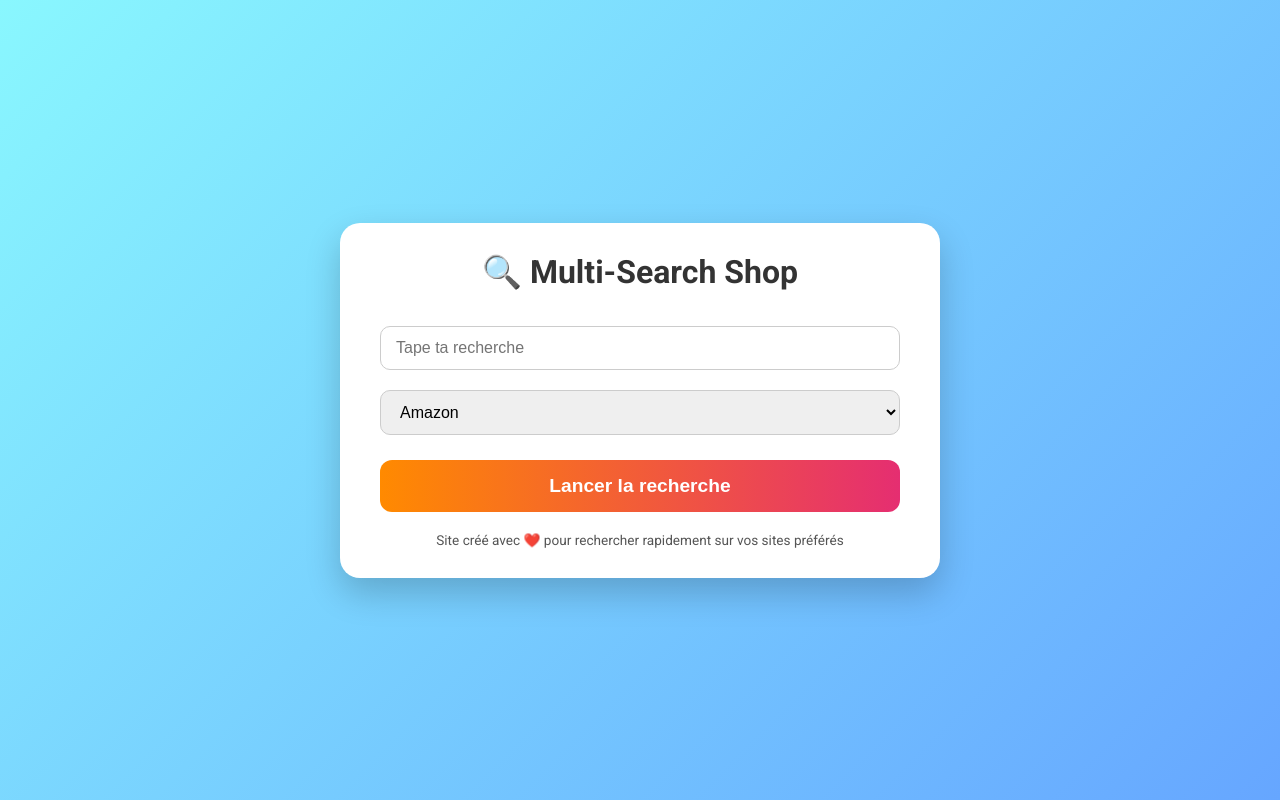
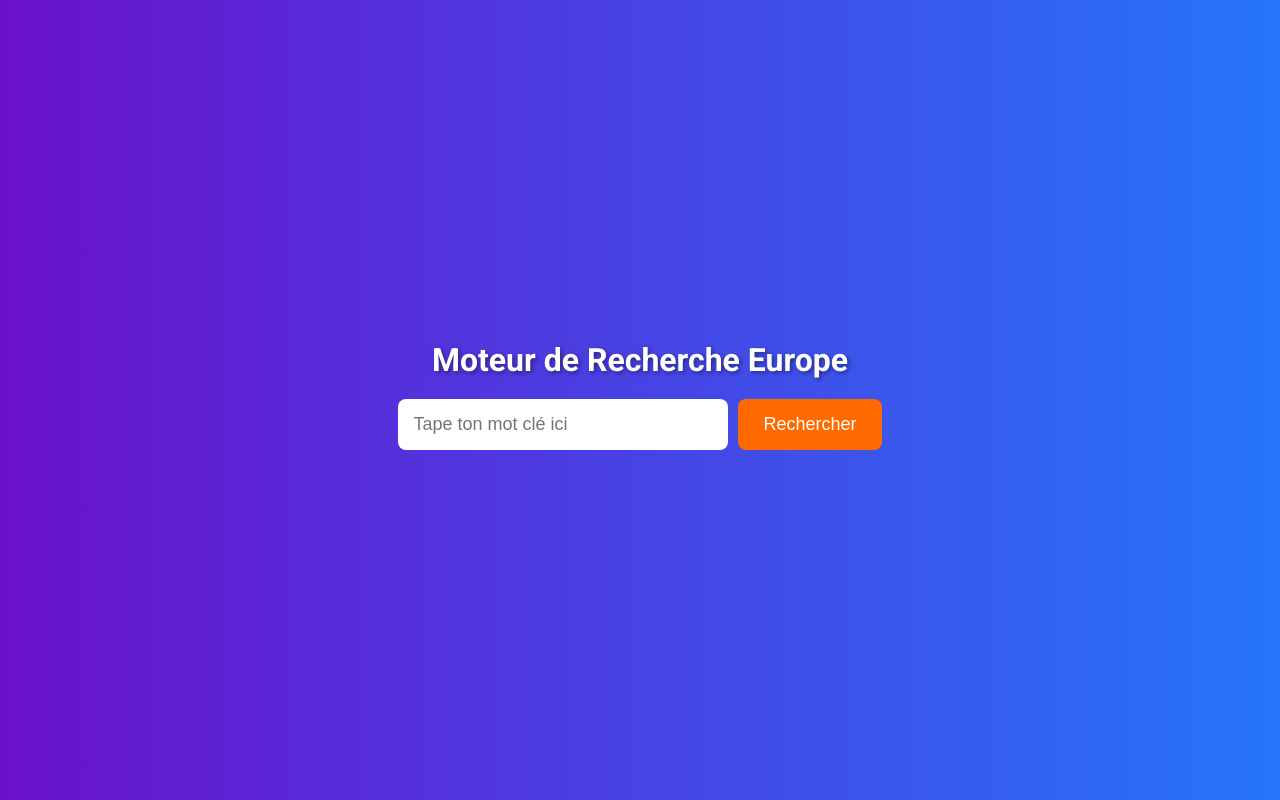
Before and after one commit to Tayzen-ItsMe/Multi-Search, a plain HTML site: page index.html in a window 1280 px wide. Drawn offline with Linux system fonts and the light colour scheme.

Commit message:
index.html

```diff
--- a/index.html
+++ b/index.html
@@ -2,127 +2,119 @@
 <html lang="fr">
 <head>
     <meta charset="UTF-8">
-  <title>Multi-Search Shop</title>
+    <meta name="viewport" content="width=device-width, initial-scale=1.0">
+    <title>Moteur de Recherche Europe</title>
     <link href="https://fonts.googleapis.com/css2?family=Roboto:wght@400;700&display=swap" rel="stylesheet">
     <style>
-    /* Reset & global */
-    * { box-sizing: border-box; margin: 0; padding: 0; }
         body {
             font-family: 'Roboto', sans-serif;
-      background: linear-gradient(135deg, #89f7fe, #66a6ff);
-      min-height: 100vh;
+            background: linear-gradient(to right, #6a11cb, #2575fc);
+            margin: 0;
+            padding: 0;
             display: flex;
+            flex-direction: column;
             align-items: center;
             justify-content: center;
-      padding: 20px;
+            min-height: 100vh;
+            color: #fff;
         }
-
-    /* Container */
-    .container {
-      background: white;
-      padding: 30px 40px;
-      border-radius: 20px;
-      box-shadow: 0 15px 35px rgba(0,0,0,0.2);
-      max-width: 600px;
-      width: 100%;
+        h1 {
+            margin-bottom: 20px;
+            text-shadow: 2px 2px 4px rgba(0,0,0,0.4);
+        }
+        .search-container {
+            display: flex;
+            gap: 10px;
+            margin-bottom: 30px;
+        }
+        input[type="text"] {
+            padding: 15px;
+            font-size: 18px;
+            border: none;
+            border-radius: 8px;
+            width: 300px;
+        }
+        button {
+            padding: 15px 25px;
+            font-size: 18px;
+            border: none;
+            border-radius: 8px;
+            background-color: #ff6a00;
+            color: #fff;
+            cursor: pointer;
+            transition: background-color 0.3s;
+        }
+        button:hover {
+            background-color: #ff8c42;
+        }
+        .results {
+            display: grid;
+            grid-template-columns: repeat(auto-fit, minmax(220px, 1fr));
+            gap: 15px;
+            width: 90%;
+            max-width: 1000px;
+        }
+        .results a {
+            background-color: rgba(255, 255, 255, 0.1);
+            padding: 15px;
+            border-radius: 8px;
             text-align: center;
+            text-decoration: none;
+            color: #fff;
+            transition: background-color 0.3s, transform 0.2s;
         }
-
-    h1 {
-      color: #333;
-      margin-bottom: 25px;
-      font-size: 2rem;
-    }
-
-    /* Input & select */
-    input, select {
-      width: 100%;
-      padding: 12px 15px;
-      margin: 10px 0;
-      border-radius: 10px;
-      border: 1px solid #ccc;
-      font-size: 1rem;
-      outline: none;
-      transition: 0.3s;
-    }
-
-    input:focus, select:focus {
-      border-color: #66a6ff;
-      box-shadow: 0 0 5px #66a6ff;
-    }
-
-    /* Button */
-    button {
-      width: 100%;
-      padding: 15px;
-      margin-top: 15px;
-      background: linear-gradient(90deg, #ff8a00, #e52e71);
-      color: white;
-      font-size: 1.2rem;
-      font-weight: bold;
-      border: none;
-      border-radius: 12px;
-      cursor: pointer;
-      transition: 0.3s;
-    }
-
-    button:hover {
+        .results a:hover {
+            background-color: rgba(255, 255, 255, 0.2);
             transform: translateY(-3px);
-      box-shadow: 0 10px 20px rgba(0,0,0,0.2);
-    }
-
-    /* Footer text */
-    .footer {
-      margin-top: 20px;
-      font-size: 0.85rem;
-      color: #555;
-    }
-
-    /* Responsive */
-    @media(max-width: 500px){
-      .container {
-        padding: 20px;
-      }
-      h1 { font-size: 1.5rem; }
         }
     </style>
 </head>
 <body>
-  <div class="container">
-    <h1>🔍 Multi-Search Shop</h1>
-    <input type="text" id="query" placeholder="Tape ta recherche">
-    <select id="siteSelect">
-      <!-- Exemple de sites d'achat français et internationaux -->
-      <option value="https://www.amazon.fr/s?k=">Amazon</option>
-      <option value="https://www.ebay.fr/sch/i.html?_nkw=">eBay</option>
-      <option value="https://www.cdiscount.com/search/10/">Cdiscount</option>
-      <option value="https://www.fnac.com/SearchResult/ResultList.aspx?Search=">Fnac</option>
-      <option value="https://www.aliexpress.com/wholesale?SearchText=">AliExpress</option>
-      <option value="https://www.rakuten.fr/search/">Rakuten</option>
-      <option value="https://www.wish.com/search/">Wish</option>
-      <option value="https://www.manomano.fr/search?text=">ManoMano</option>
-      <option value="https://www.leboncoin.fr/recherche/?text=">Leboncoin</option>
-      <option value="https://www.backmarket.fr/search?slug=">BackMarket</option>
-      <option value="https://www.decathlon.fr/search?Ntt=">Decathlon</option>
-      <option value="https://www.leroymerlin.fr/recherche/?q=">Leroy Merlin</option>
-      <option value="https://www.zalando.fr/catalog/?q=">Zalando</option>
-      <option value="https://www.vinted.fr/catalog?search_text=">Vinted</option>
-    </select>
-    <button id="searchBtn">Lancer la recherche</button>
-    <div class="footer">Site créé avec ❤️ pour rechercher rapidement sur vos sites préférés</div>
+    <h1>Moteur de Recherche Europe</h1>
+    <div class="search-container">
+        <input type="text" id="search" placeholder="Tape ton mot clé ici">
+        <button onclick="searchAll()">Rechercher</button>
     </div>
+    <div class="results" id="results"></div>
 
     <script>
-    document.getElementById('searchBtn').addEventListener('click', function() {
-      const query = encodeURIComponent(document.getElementById('query').value);
-      const base = document.getElementById('siteSelect').value;
-      if (query.trim() === '') {
-        alert('Merci de saisir une recherche.');
+        function searchAll() {
+            const query = document.getElementById('search').value.trim();
+            if (!query) {
+                alert("Merci de taper un mot clé !");
                 return;
             }
-      const url = base + query;
-      window.open(url, '_blank');
+
+            const resultsDiv = document.getElementById('results');
+            resultsDiv.innerHTML = "";
+
+            const searchEngines = [
+                { name: "Google FR", url: "https://www.google.fr/search?q=" },
+                { name: "Bing", url: "https://www.bing.com/search?q=" },
+                { name: "DuckDuckGo", url: "https://duckduckgo.com/?q=" },
+                { name: "Qwant", url: "https://www.qwant.com/?q=" },
+                { name: "Startpage", url: "https://www.startpage.com/sp/search?q=" },
+                { name: "Wikipedia FR", url: "https://fr.wikipedia.org/w/index.php?search=" },
+                { name: "YouTube", url: "https://www.youtube.com/results?search_query=" },
+                { name: "Amazon FR", url: "https://www.amazon.fr/s?k=" },
+                { name: "Le Monde", url: "https://www.lemonde.fr/recherche/?search=" },
+                { name: "BBC", url: "https://www.bbc.co.uk/search?q=" },
+                { name: "Spiegel", url: "https://www.spiegel.de/suche/?suchbegriff=" },
+                { name: "El Pais", url: "https://elpais.com/buscador/?q=" },
+                { name: "Libération", url: "https://www.liberation.fr/recherche/?query=" },
+                { name: "The Guardian", url: "https://www.theguardian.com/search?q=" },
+                { name: "Stack Overflow", url: "https://stackoverflow.com/search?q=" },
+                { name: "GitHub", url: "https://github.com/search?q=" }
+            ];
+
+            searchEngines.forEach(engine => {
+                const link = document.createElement("a");
+                link.href = engine.url + encodeURIComponent(query);
+                link.target = "_blank";
+                link.textContent = "Recherche sur " + engine.name;
+                resultsDiv.appendChild(link);
             });
+        }
     </script>
 </body>
 </html>
```
Lines whose indentation alone changed are shown as unchanged.
